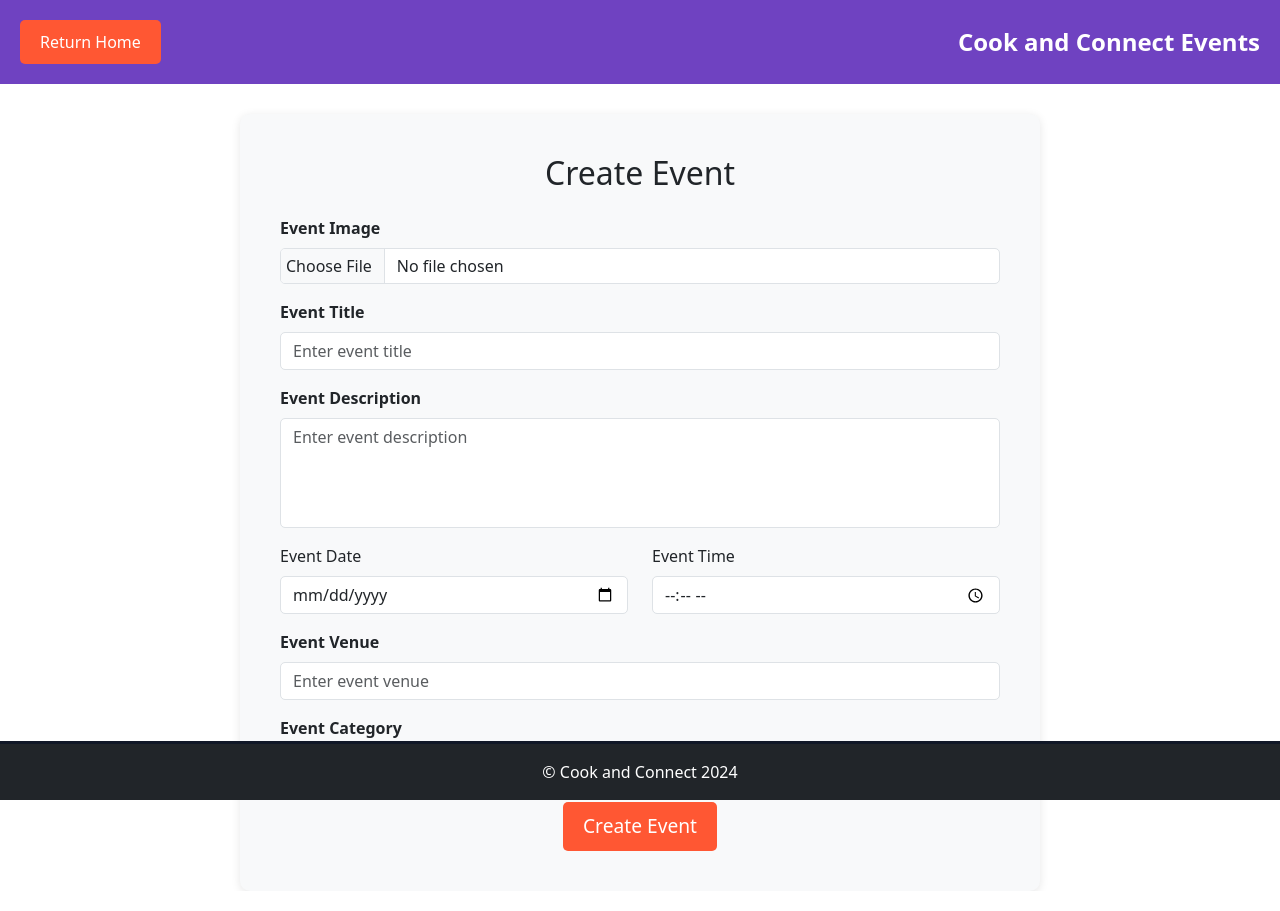
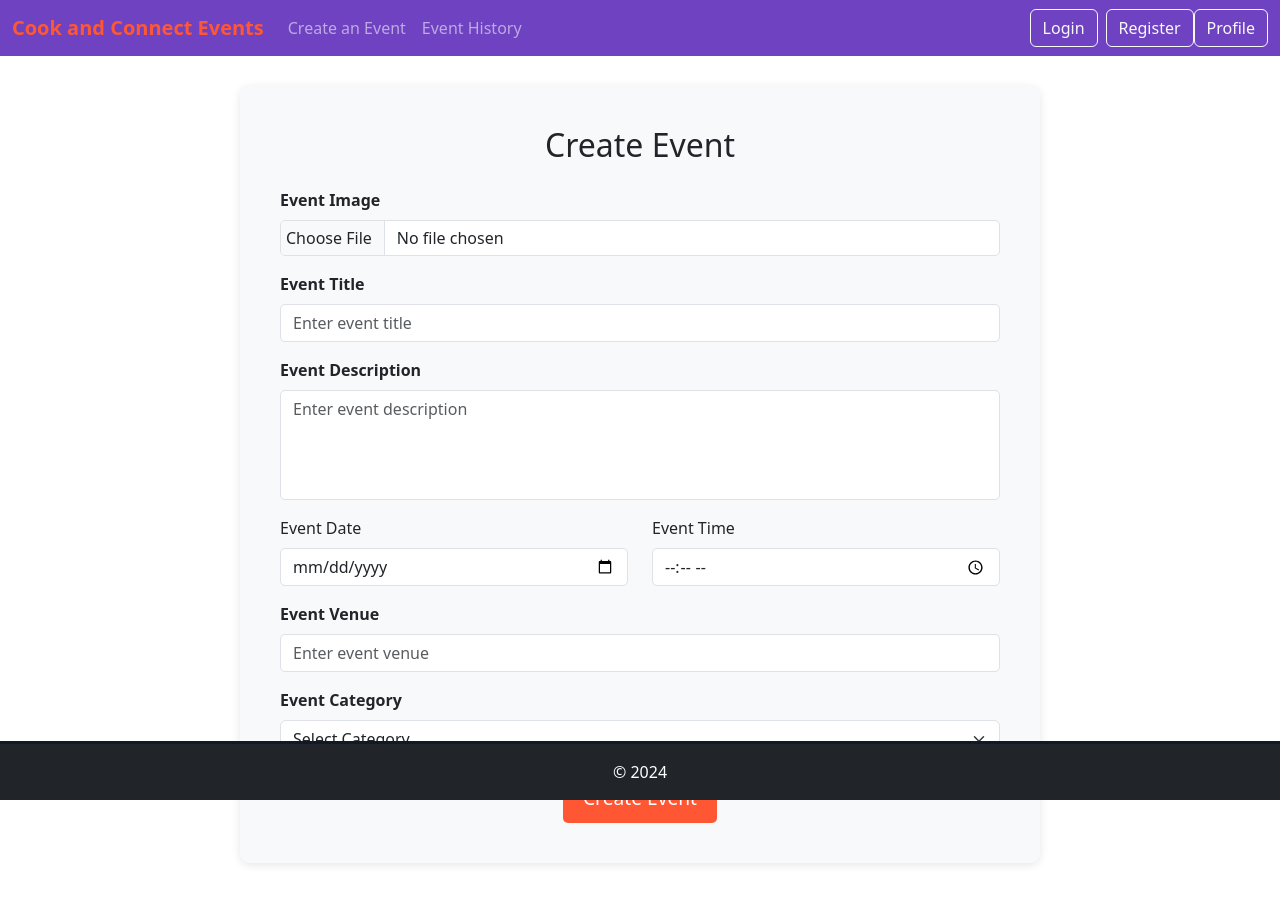
Before and after one commit to charlieLoL24/IAB207-assignmnet-3, a Flask app: page /create-event in a window 1280 px wide. Run offline with Flask 3, Linux system fonts and the light colour scheme; some libraries are stand-ins or nearby versions.

Commit message:
enhanced create page

```diff
--- a/website/static/style/style.css
+++ b/website/static/style/style.css
@@ -247,74 +287,6 @@ html {
     font-size: 1.5rem;
     color: #6c757d;
     margin-top: 50px;
-}
-
-/*==================== Create.HTML ===========================*/
-
-.create-page .header {
-    background-color: #6f42c1;
-    color: white;
-    padding: 20px;
-    text-align: center;
-    display: flex;
-    justify-content: space-between;
-    align-items: center;
-}
-
-.create-page .header .logo {
-    font-size: 1.5rem;
-    font-weight: 600;
-    cursor: pointer;
-}
-
-.create-page .header .back-home {
-    background-color: #ff5733;
-    color: white;
-    border: none;
-    padding: 10px 20px;
-    border-radius: 5px;
-    cursor: pointer;
-    text-decoration: none;
-}
-
-.create-page .form-container {
-    padding: 40px;
-    max-width: 800px;
-    margin: auto;
-    background-color: #f8f9fa;
-    box-shadow: 0 2px 10px rgba(0,0,0,0.1);
-    border-radius: 10px;
-    margin-top: 30px;
-}
-
-.create-page .form-group {
-    margin-bottom: 20px;
-}
-
-.create-page .form-group label {
-    font-weight: 600;
-}
-
-.create-page .form-control {
-    border-radius: 5px;
-}
-
-.create-page .form-group input[type="file"] {
-    padding: 5px;
-}
-
-.create-page .form-group textarea {
-    resize: none;
-}
-
-.create-page .submit-btn {
-    background-color: #ff5733;
-    color: white;
-    border: none;
-    padding: 10px 20px;
-    border-radius: 5px;
-    cursor: pointer;
-    font-size: 1.2rem;
 }
 
 /*==================== Register Page Styles =====================*/
--- a/website/templates/create.html
+++ b/website/templates/create.html
@@ -1,27 +1,7 @@
-<!DOCTYPE html>
-<html lang="en">
+{% extends "base.html" %}
 
-<head>
-    <meta charset="UTF-8">
-    <meta name="viewport" content="width=device-width, initial-scale=1.0">
-    <title>Create Event - Cook and Connect Events</title>
-    <!-- Bootstrap CSS -->
-    <link href="https://cdn.jsdelivr.net/npm/bootstrap@5.3.0/dist/css/bootstrap.min.css" rel="stylesheet">
-    <!-- Google Fonts -->
-    <link href="https://fonts.googleapis.com/css2?family=Poppins:wght@400;600&display=swap" rel="stylesheet">
-    <!-- Custom CSS -->
-    <link rel="stylesheet" href="{{ url_for('static', filename='style/style.css') }}">
-</head>
 
-<body>
-    <body class="create-page"></body>
-    <!-- Header -->
-    <div class="header">
-        <a href="index.html" class="back-home">Return Home</a>
-        <div class="logo">
-            <a href="index.html" style="color: white; text-decoration: none;">Cook and Connect Events</a>
-        </div>
-    </div>
+{% block content %}
 
     <!-- Event Creation -->
     <div class="form-container">
@@ -79,12 +59,4 @@
             </div>
         </form>
     </div>
-
-    <footer class="bg-dark text-white text-center py-3">
-        <p class="mb-0">&copy; Cook and Connect 2024</p>
-    </footer>
-
-    <script src="https://cdn.jsdelivr.net/npm/bootstrap@5.3.0/dist/js/bootstrap.bundle.min.js"></script>
-</body>
-
-</html>
+{% endblock %}
```
Also changed, not shown: other parts of website/static/style/style.css (+40 -0 lines).
